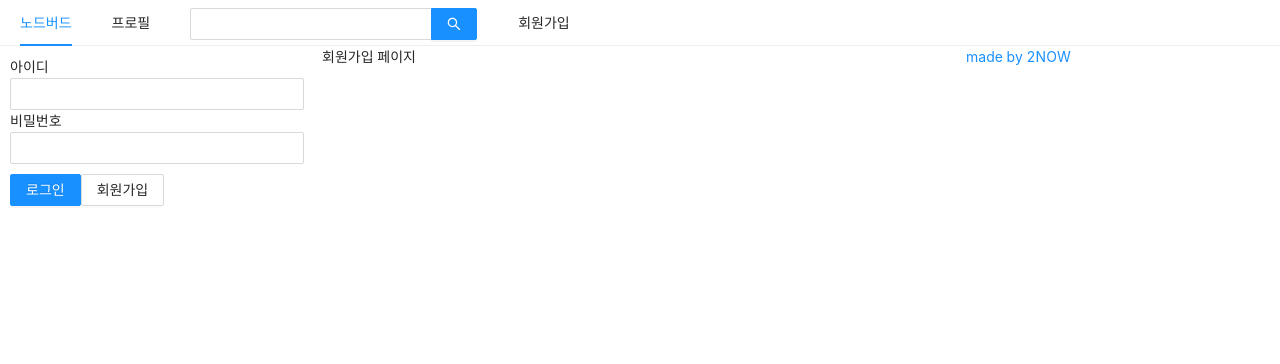
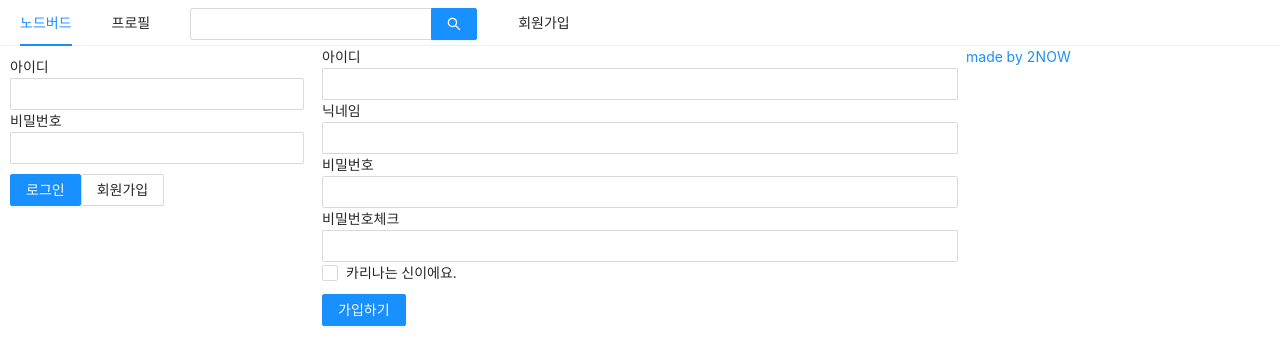
Before and after one commit to 2-NOW/node-bird, a Next.js app in the folder front/: page /signup in a window 1280 px wide. Shown: the top 364 px of the page. Built offline with nearby package versions, Linux system fonts and the light colour scheme.

Commit message:
custom hooks & signup

```diff
--- a/front/components/LoginForm.js
+++ b/front/components/LoginForm.js
@@ -2,6 +2,8 @@
 import { Form, Input, Button } from 'antd';
 import Link from 'next/link';
 import styled from 'styled-components';
+import PropTypes from 'prop-types';
+import useInput from '../hooks/useInput';
 
 const ButtonWrapper = styled.div`
   margin-top: 10px;
@@ -14,16 +16,19 @@
 const LoginForm = ({ setIsLoggedIn }) => {
   // const style = useMemo(() => ({ marginTop: 10 }), []);
 
-  const [id, setId] = useState('');
-  const [password, setPassword] = useState('');
+  const [id, onChangeId] = useInput('');
 
-  const onChangeId = useCallback((e) => {
-    setId(e.target.value);
-  }, []);
+  // const [id, setId] = useState('');
+  // const onChangeId = useCallback((e) => {
+  //   setId(e.target.value);
+  // }, []);
 
-  const onChangePassword = useCallback((e) => {
-    setPassword(e.target.value);
-  }, []);
+  const [password, onChangePassword] = useInput('');
+
+  // const [password, setPassword] = useState('');
+  // const onChangePassword = useCallback((e) => {
+  //   setPassword(e.target.value);
+  // }, []);
 
   const onSubmitForm = useCallback(() => {
     console.log(id, password);
@@ -61,4 +66,8 @@
   );
 };
 
+LoginForm.propTypes = {
+  setIsLoggedIn: PropTypes.func.isRequired,
+};
+
 export default LoginForm;
--- /dev/null
+++ b/front/hooks/useInput.js
@@ -0,0 +1,10 @@
+import { useState, useCallback } from 'react';
+
+export default (initialValue = null) => {
+  const [value, setValue] = useState(initialValue);
+  const handler = useCallback((e) => {
+    setValue(e.target.value);
+  }, []);
+
+  return [value, handler];
+};
--- a/front/pages/signup.js
+++ b/front/pages/signup.js
@@ -1,14 +1,103 @@
+import { useCallback, useState } from 'react';
 import AppLayout from '../components/AppLayout';
 import Head from 'next/head';
+import { Form, Input, Checkbox, Button } from 'antd';
+import styled from 'styled-components';
+import useInput from '../hooks/useInput';
+
+const ErrorMessage = styled.div`
+  color: red;
+`;
 
 const Signup = () => {
+  const [id, onChangeId] = useInput('');
+  const [password, onChangePassword] = useInput('');
+  const [nickname, onChangeNickname] = useInput('');
+
+  const [passwordCheck, setPasswordCheck] = useState('');
+  const [passwordError, setPasswordError] = useState(false);
+  const onChangePasswordCheck = useCallback(
+    (e) => {
+      setPasswordCheck(e.target.value);
+      setPasswordError(e.target.value !== password);
+    },
+    [password]
+  );
+
+  const [term, setTerm] = useState('');
+  const [termError, setTermError] = useState(false);
+  const onChangeTerm = useCallback((e) => {
+    setTerm(e.target.checked);
+    setTermError(false);
+  }, []);
+
+  const onSubmit = useCallback(() => {
+    if (password !== passwordCheck) {
+      return setPasswordError(true);
+    }
+    if (!term) {
+      return setTermError(true);
+    }
+    console.log(id, nickname, password);
+  }, [password, passwordCheck, term]);
+
   return (
-    <>
+    <AppLayout>
       <Head>
         <title>회원가입 | NodeBird</title>
       </Head>
-      <AppLayout>회원가입 페이지</AppLayout>
-    </>
+      <Form onFinish={onSubmit}>
+        <div>
+          <label htmlFor="user-id">아이디</label>
+          <br />
+          <Input name="user-id" value={id} required onChange={onChangeId} />
+        </div>
+        <div>
+          <label htmlFor="user-nickname">닉네임</label>
+          <br />
+          <Input
+            name="user-nickname"
+            value={nickname}
+            required
+            onChange={onChangeNickname}
+          />
+        </div>
+        <div>
+          <label htmlFor="user-password">비밀번호</label>
+          <br />
+          <Input
+            name="user-password"
+            type="password"
+            value={password}
+            required
+            onChange={onChangePassword}
+          />
+        </div>
+        <div>
+          <label htmlFor="user-password-check">비밀번호체크</label>
+          <br />
+          <Input
+            name="user-password-check"
+            type="password"
+            value={passwordCheck}
+            required
+            onChange={onChangePasswordCheck}
+          />
+          {passwordError && (
+            <ErrorMessage>비밀번호가 일치하지 않습니다.</ErrorMessage>
+          )}
+        </div>
+        <Checkbox name="user-term" checked={term} onChange={onChangeTerm}>
+          카리나는 신이에요.
+        </Checkbox>
+        {termError && <ErrorMessage>동의하셔야 합니다.</ErrorMessage>}
+        <div style={{ marginTop: 10 }}>
+          <Button type="primary" htmlType="submit">
+            가입하기
+          </Button>
+        </div>
+      </Form>
+    </AppLayout>
   );
 };
 
```
